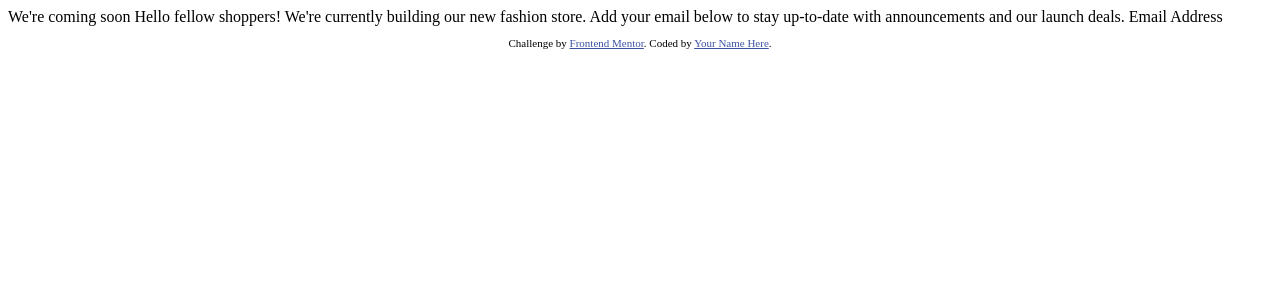
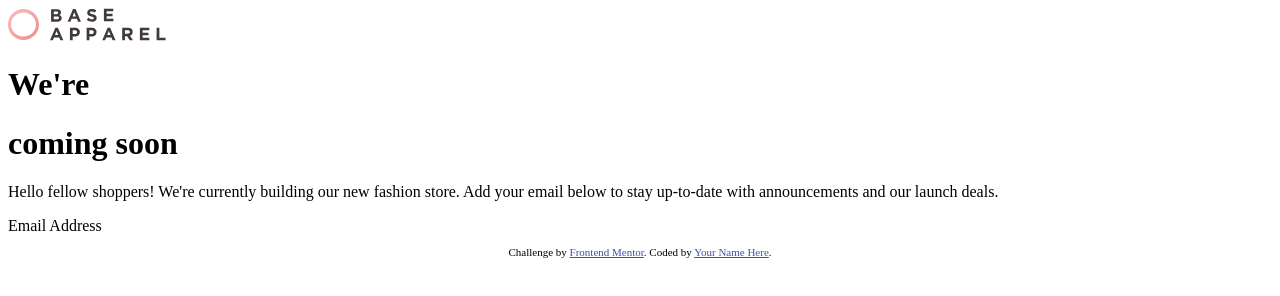
Before and after one commit to Yoanna-P/base-apparel, a plain HTML site: page index.html in a window 1280 px wide. Drawn offline with Linux system fonts and the light colour scheme.

Commit message:
new branch

```diff
--- a/index.html
+++ b/index.html
@@ -16,10 +16,17 @@
 </head>
 <body>
 
-  We're coming soon
+    <img src="images/logo.svg" alt="logo">
+    <h1 class="rosa">We're </h1>
+    <h1 class="bold"> coming soon</h1>
+    <p>Hello fellow shoppers! We're currently building our new fashion store.
+      Add your email below to stay up-to-date with announcements and our launch deals.
+    </p>
+    <form action=""></form>
 
-  Hello fellow shoppers! We're currently building our new fashion store.
-  Add your email below to stay up-to-date with announcements and our launch deals.
+
+
+
 
   Email Address
 
```
